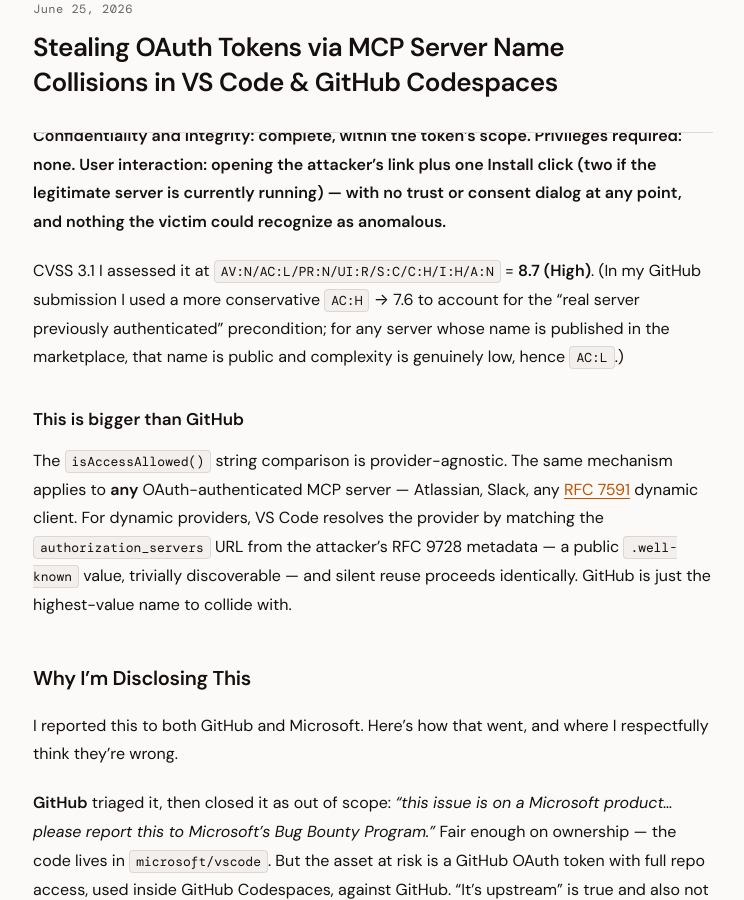
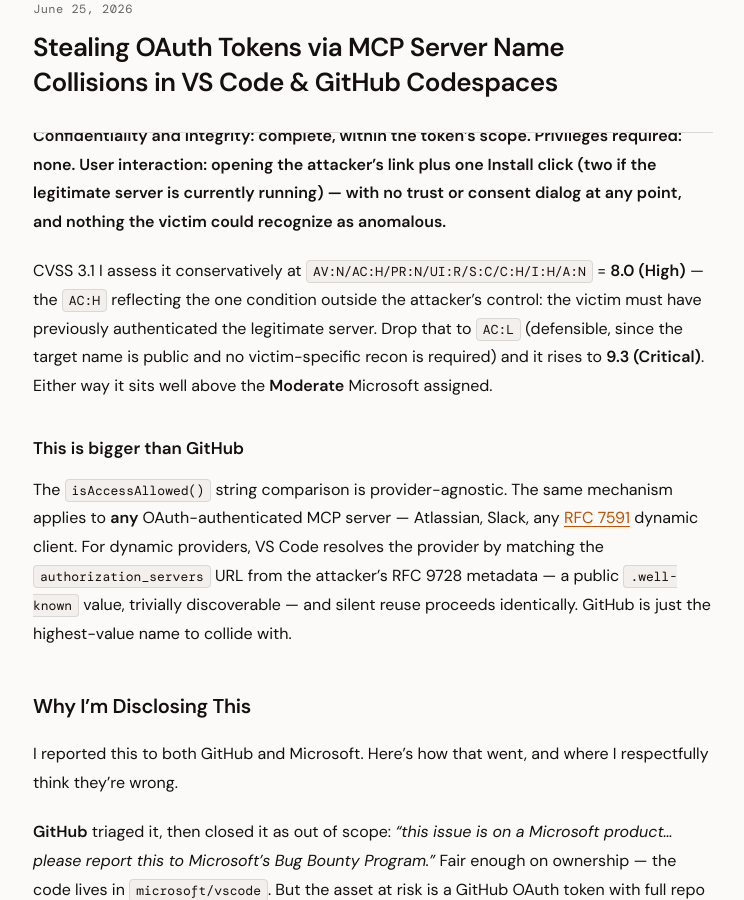
Before and after one commit to spiceoverflow/spiceoverflow.github.io, a Jekyll site: the page built from _posts/2026-06-25-mcp-server-name-collision-token-theft.md, in a window 1280 px wide and 900 px high, scrolled down 10946 px. Shown: the whole window, without its empty margins (267-1011 px from the left). Built offline with Jekyll 4.4.1, drawn with Linux system fonts in a browser that asks for light colours; some of the changed text lies outside the part shown.

Commit message:
Set CVSS to conservative 8.0 (High); fix vector/score arithmetic
Lead with AV:N/AC:H/PR:N/UI:R/S:C/C:H/I:H/A:N = 8.0 (High); note AC:L
raises it to 9.3 (Critical). Both are above Microsoft's Moderate. Drop
the earlier mismatched 8.7/7.6 figures and the stray AC:L rating claim.

Co-Authored-By: Claude Opus 4.8 <noreply@anthropic.com>

```diff
--- a/_posts/2026-06-25-mcp-server-name-collision-token-theft.md
+++ b/_posts/2026-06-25-mcp-server-name-collision-token-theft.md
@@ -44,7 +44,7 @@ That makes delivery **stealthy and targeted** rather than passive. An install UR
 
 This is an upstream VS Code flaw, so it fires the same way in the desktop app and in the browser (GitHub Codespaces). The vulnerability, the two variants, and the impact are **identical**; only the delivery wrapper changes:
 
-- **Desktop VS Code.** A normal web link of the form `https://vscode.dev/redirect?url=vscode:mcp/...` invokes the desktop `vscode:` protocol handler. Any link, on any page, reaches any desktop VS Code user — which is why I rate this `AC:L`.
+- **Desktop VS Code.** A normal web link of the form `https://vscode.dev/redirect?url=vscode:mcp/...` invokes the desktop `vscode:` protocol handler. Any link, on any page, can reach any desktop VS Code user — no Codespace required.
 - **GitHub Codespaces / web.** The `vscode:mcp/...` link is opened from *inside* the workspace — a markdown file, Copilot chat, or the integrated browser.
 
 Either way it's the same vulnerability; only the wrapper that delivers the deeplink changes, and neither requires the victim to go looking for anything.
@@ -167,7 +167,7 @@ For the demonstrated target — the GitHub MCP Server — the captured token car
 
 **Confidentiality and integrity: complete, within the token's scope. Privileges required: none. User interaction: opening the attacker's link plus one Install click (two if the legitimate server is currently running) — with no trust or consent dialog at any point, and nothing the victim could recognize as anomalous.**
 
-CVSS 3.1 I assessed it at `AV:N/AC:L/PR:N/UI:R/S:C/C:H/I:H/A:N` = **8.7 (High)**. (In my GitHub submission I used a more conservative `AC:H` → 7.6 to account for the "real server previously authenticated" precondition; for any server whose name is published in the marketplace, that name is public and complexity is genuinely low, hence `AC:L`.)
+CVSS 3.1 I assess it conservatively at `AV:N/AC:H/PR:N/UI:R/S:C/C:H/I:H/A:N` = **8.0 (High)** — the `AC:H` reflecting the one condition outside the attacker's control: the victim must have previously authenticated the legitimate server. Drop that to `AC:L` (defensible, since the target name is public and no victim-specific recon is required) and it rises to **9.3 (Critical)**. Either way it sits well above the **Moderate** Microsoft assigned.
 
 ### This is bigger than GitHub
 
```
